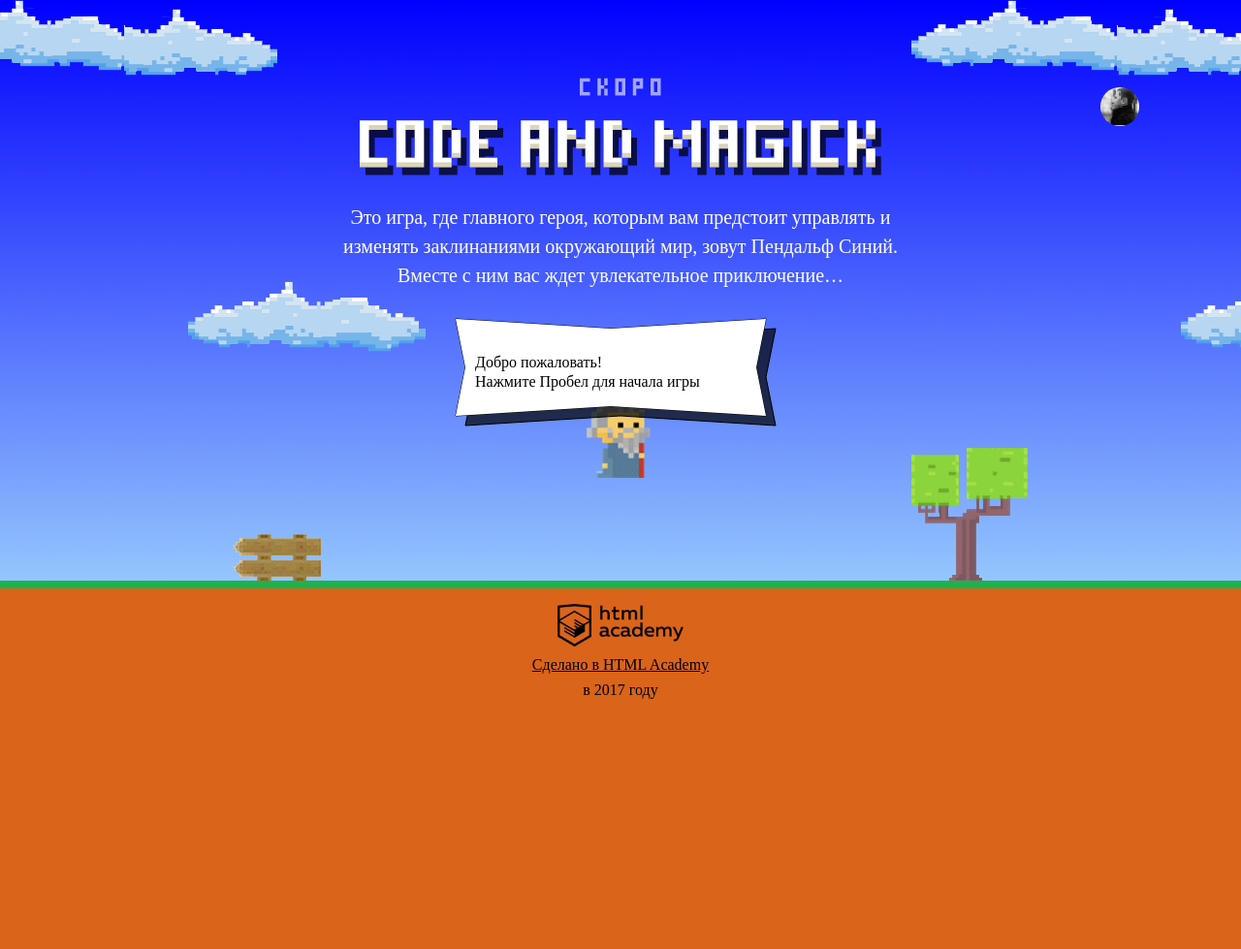
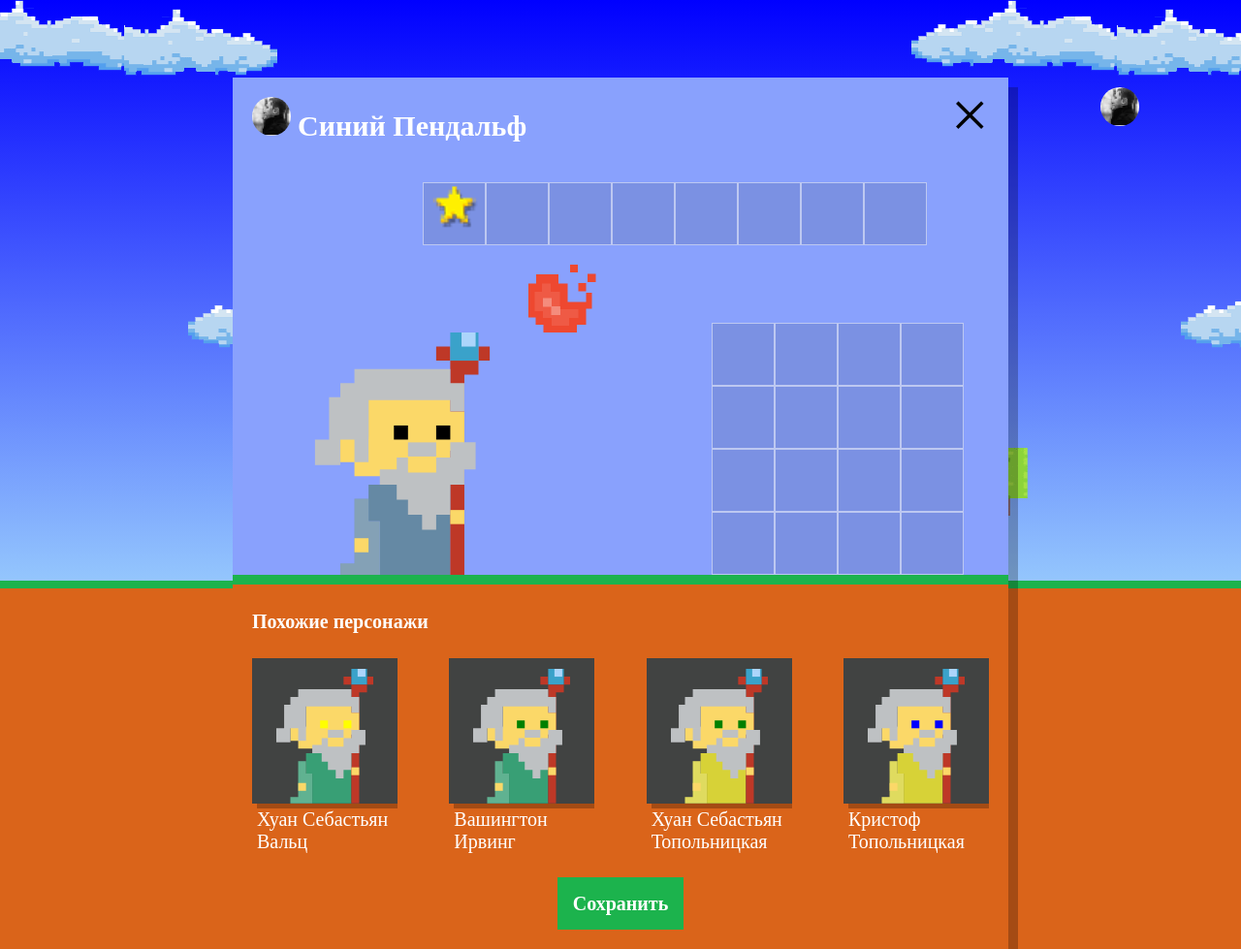
Before and after one commit to AnastasiiaGodunova/778805-code-and-magick-20, a website: page index.html in a window 1280 px wide. Shown: the whole page at 97% size. Before the commit the page ends 800 px from the top, so only its background shows below. Drawn offline with Linux system fonts and the light colour scheme; a web font is replaced by a local one.

Commit message:
Отрисовка магов со случайными значениями

```diff
--- a/index.html
+++ b/index.html
@@ -210,6 +210,7 @@
 
 <script src="js/stat.js"></script>
 <script src="js/game.js"></script>
+<script src="js/setup.js"></script>
 
 </body>
 </html>
--- /dev/null
+++ b/js/setup.js
@@ -0,0 +1,46 @@
+'use strict';
+
+var wizardNames = {
+  names: ['Иван ', 'Хуан Себастьян ', 'Мария ', 'Кристоф ', 'Виктор ', 'Юлия ', 'Люпита ', 'Вашингтон '],
+  surnames: ['да Марья', 'Верон', 'Мирабелла', 'Вальц', 'Онопко', 'Топольницкая', 'Нионго', 'Ирвинг']
+};
+
+var coatColor = ['rgb(101, 137, 164)', 'rgb(241, 43, 107)', 'rgb(146, 100, 161)', 'rgb(56, 159, 117)', 'rgb(215, 210, 55)',
+  'rgb(0, 0, 0)'];
+var eyesColor = ['black', 'red', 'blue', 'yellow', 'green'];
+
+var setup = document.querySelector('.setup');
+setup.classList.remove('hidden');
+
+var similarListElement = document.querySelector('.setup-similar-list');
+
+var similarWizardTemplate = document.querySelector('#similar-wizard-template')
+.content
+.querySelector('.setup-similar-item');
+
+/* Возвращает случайный элемент массива*/
+var getRandomArrElement = function (arr) {
+  var random = Math.floor(Math.random() * arr.length);
+  return arr[random];
+};
+
+/* Возвращает мага со случайными значениями*/
+var renderWizard = function () {
+  var wizardElement = similarWizardTemplate.cloneNode(true);
+
+  wizardElement.querySelector('.setup-similar-label').textContent = getRandomArrElement(wizardNames.names) +
+  getRandomArrElement(wizardNames.surnames);
+  wizardElement.querySelector('.wizard-coat').style.fill = getRandomArrElement(coatColor);
+  wizardElement.querySelector('.wizard-eyes').style.fill = getRandomArrElement(eyesColor);
+
+  return wizardElement;
+};
+
+var fragment = document.createDocumentFragment();
+for (var i = 0; i < 4; i++) {
+  fragment.appendChild(renderWizard());
+}
+similarListElement.appendChild(fragment);
+
+var setupSimilar = document.querySelector('.setup-similar');
+setupSimilar.classList.remove('hidden');
```
